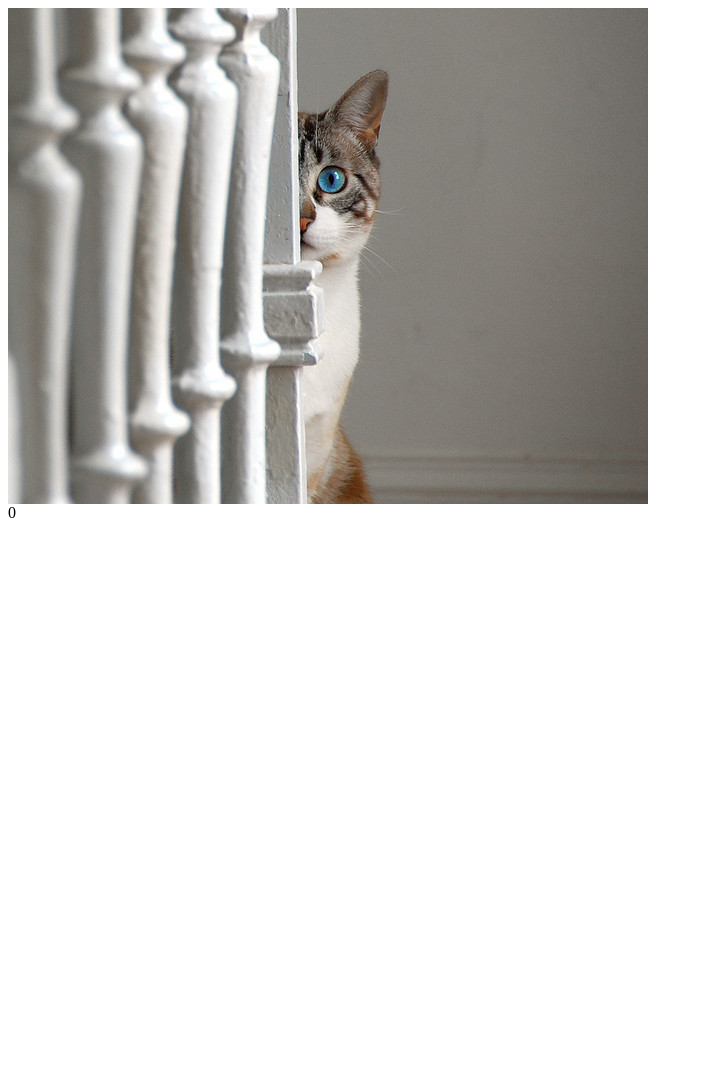
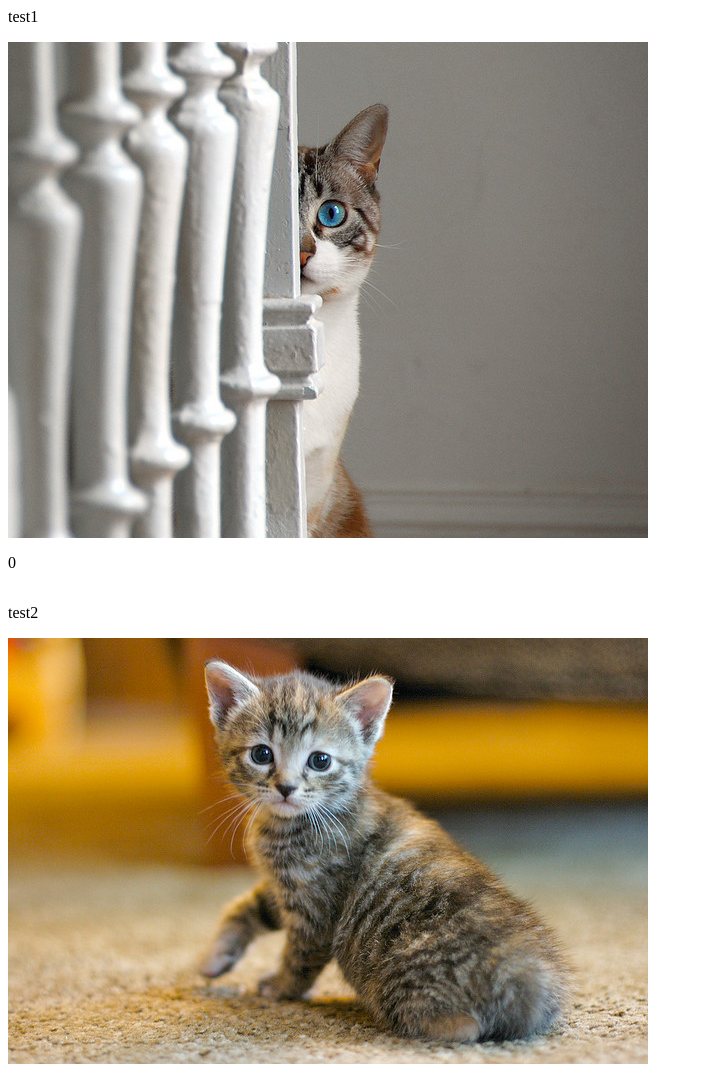
Before and after one commit to AntonioIsas/ud989-JavaScript-Design-Patterns, a plain HTML site: page catClicker.html in a window 1280 px wide. Shown: the top 1067 px of the page, without its empty margins (0-703 px from the left). Before the commit the page ends 800 px from the top, so only its background shows below. Drawn offline with nearby package versions, Linux system fonts and the light colour scheme.

Commit message:
Added 2 cats

```diff
--- a/catClicker.html
+++ b/catClicker.html
@@ -3,15 +3,54 @@
     <script src="https://ajax.googleapis.com/ajax/libs/jquery/2.1.3/jquery.min.js"></script>
     <script type="text/javascript">
         $(document).ready(function(){
-            var count = 0;
-            $("#image").click(function(){
-                $('#counter').text(++count)
+            //initialize cat1
+            var cat1 = new Cat('test1', 'cat1.jpg');
+            $('#cat1>#name').text( cat1.name );
+            $('#cat1>#image').attr('src', cat1.url );
+            $('#cat1>#counter').text( cat1.counter );
+
+            //initialize cat2
+            var cat2 = new Cat('test2', 'cat2.jpg');
+            $('#cat2>#name').text( cat2.name );
+            $('#cat2>#image').attr('src', cat2.url );
+            $('#cat2>#counter').text( cat2.counter );
+
+
+            $("#cat1>#image").click(function(){
+                cat1.clicked();
+                $('#cat1>#counter').text( cat1.counter );
+            });
+            $("#cat2>#image").click(function(){
+                cat2.clicked();
+                $('#cat2>#counter').text( cat2.counter );
             });
         });
+
+    var Cat = function(name, url){
+        this.name = name;
+        this.url = url;
+        this.counter = 0;
+    };
+
+    Cat.prototype.clicked = function(){
+        this.counter++;
+    };
+
     </script>
+
+
 </head>
 <body>
-    <img id="image" src="cat1.jpg" />
-    <div id="counter">0</div>
+    <div id="cat1">
+        <p id="name">___</p>
+        <img id="image" />
+        <p id="counter">-1</p>
+    </div>
+
+    <div id="cat2" style='float:left'>
+        <p id="name">___</p>
+        <img id="image" />
+        <p id="counter">-1</p>
+    </div>
 </body>
 </html>
```
